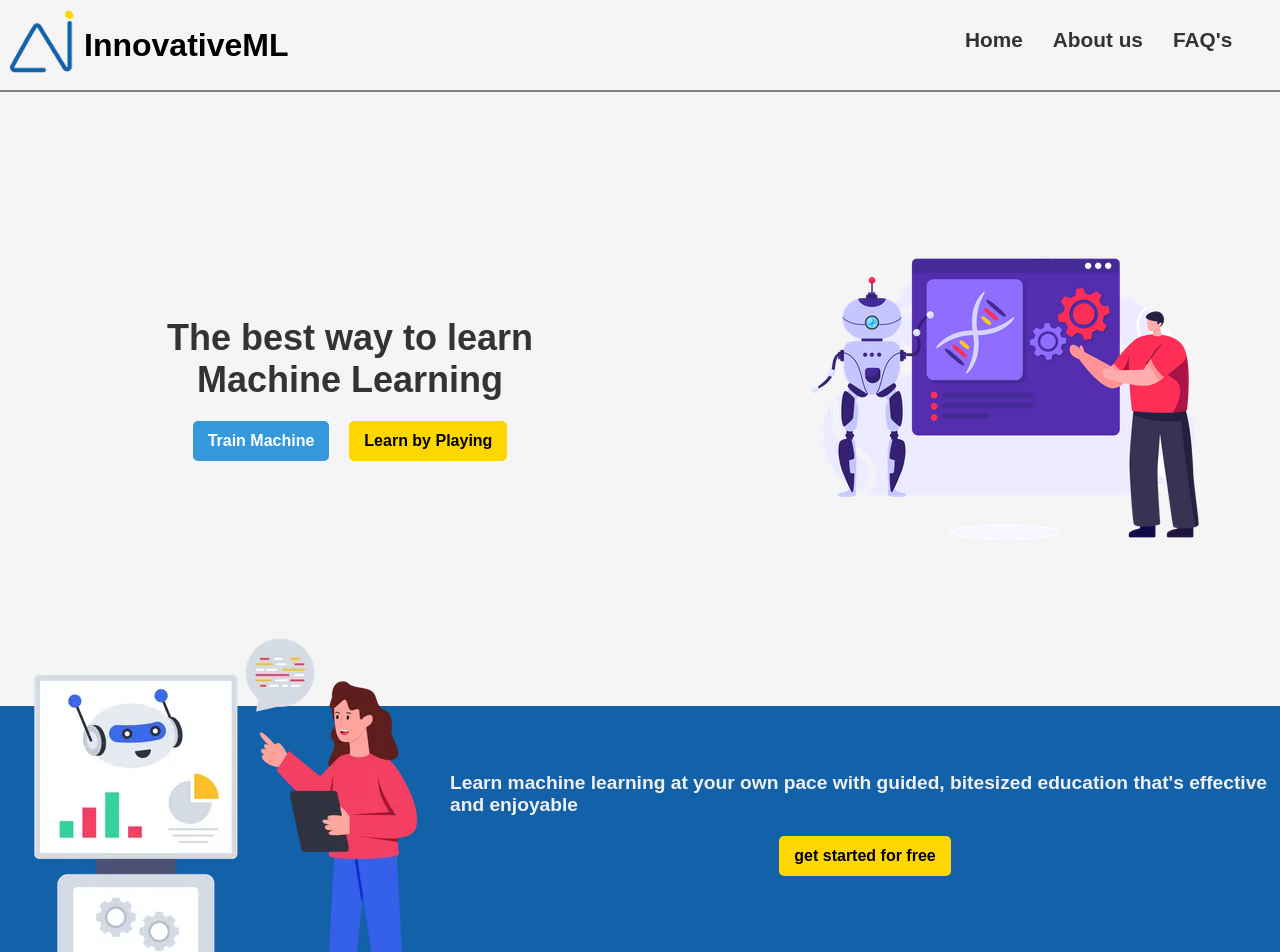
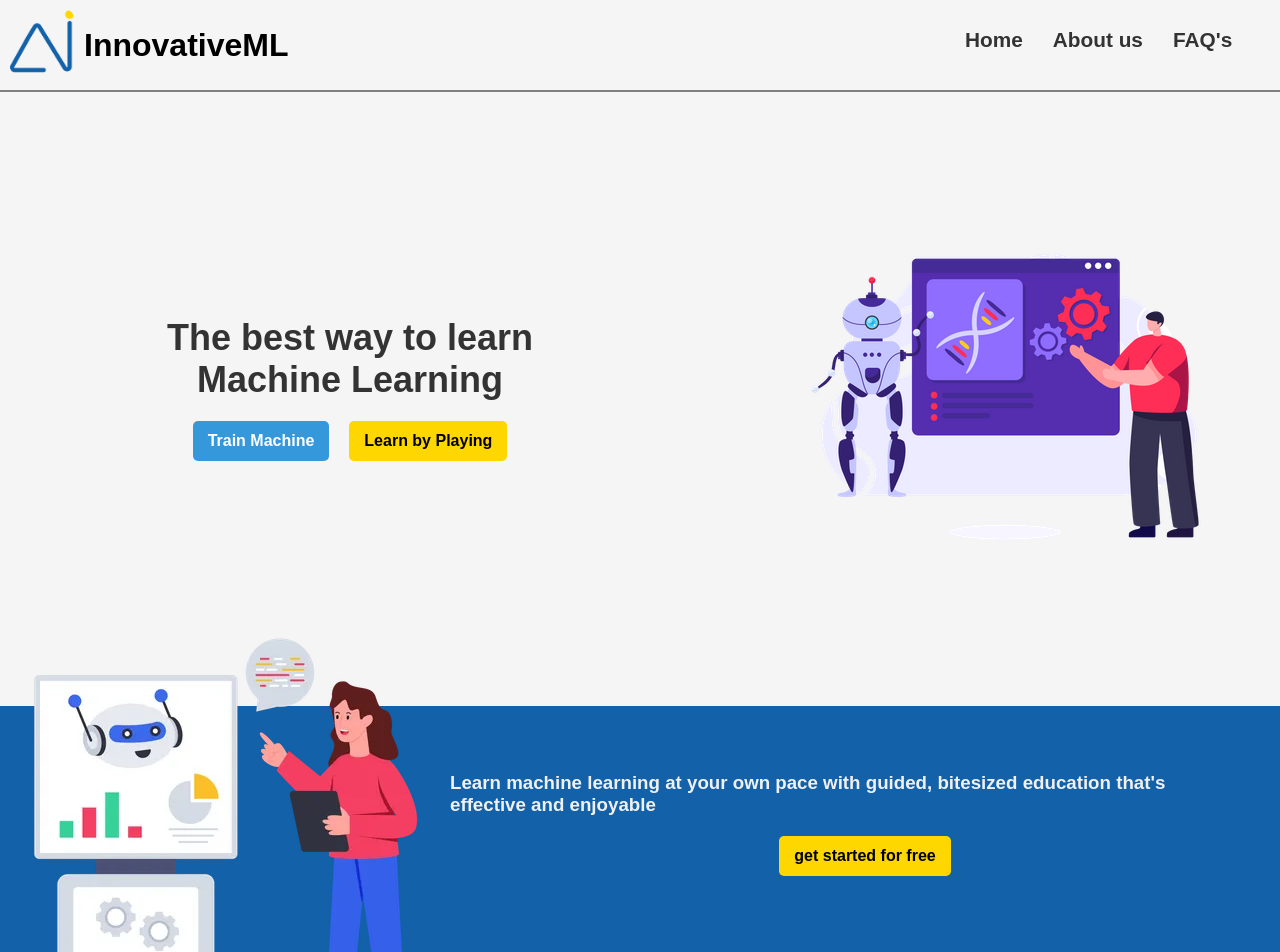
Before and after one commit to AhmadSerhall/innovativeML, a React (Create React App) app in the folder frontend/: page /landing in a window 1280 px wide. Shown: the top 952 px of the page. Built offline with nearby package versions, Linux system fonts and the light colour scheme.

Commit message:
added padding right to the title in the banner section

```diff
--- a/frontend/src/components/Button/style.css
+++ b/frontend/src/components/Button/style.css
@@ -6,7 +6,7 @@
     border-radius: 5px;
     background-color: #3498db;
     color: #fff;
-    font-weight: 600;
+    font-weight: 700;
     transition: background-color 0.3s ease, color 0.3s ease;
     height: 2.5rem;
     width:auto;
--- a/frontend/src/pages/Landing/style.css
+++ b/frontend/src/pages/Landing/style.css
@@ -5,7 +5,6 @@
     padding: 80px 20px;
     background-color: #f5f5f5;
   }
-
   .left-section {
     flex: 1;
     max-width: 500px;
@@ -133,12 +132,14 @@
 
   }
   .banner-txt-btn{
-    flex:2;
+
+
   }
   .banner h3 {
-    font-size: 1.2rem;
+    /* font-size: 1.2rem; */
     margin-bottom: 20px;
-    color:#f0f0f0
+    color:#f0f0f0;
+    padding-right: 50px;
   }
   .banner .custom-button {
     color: black;
```
